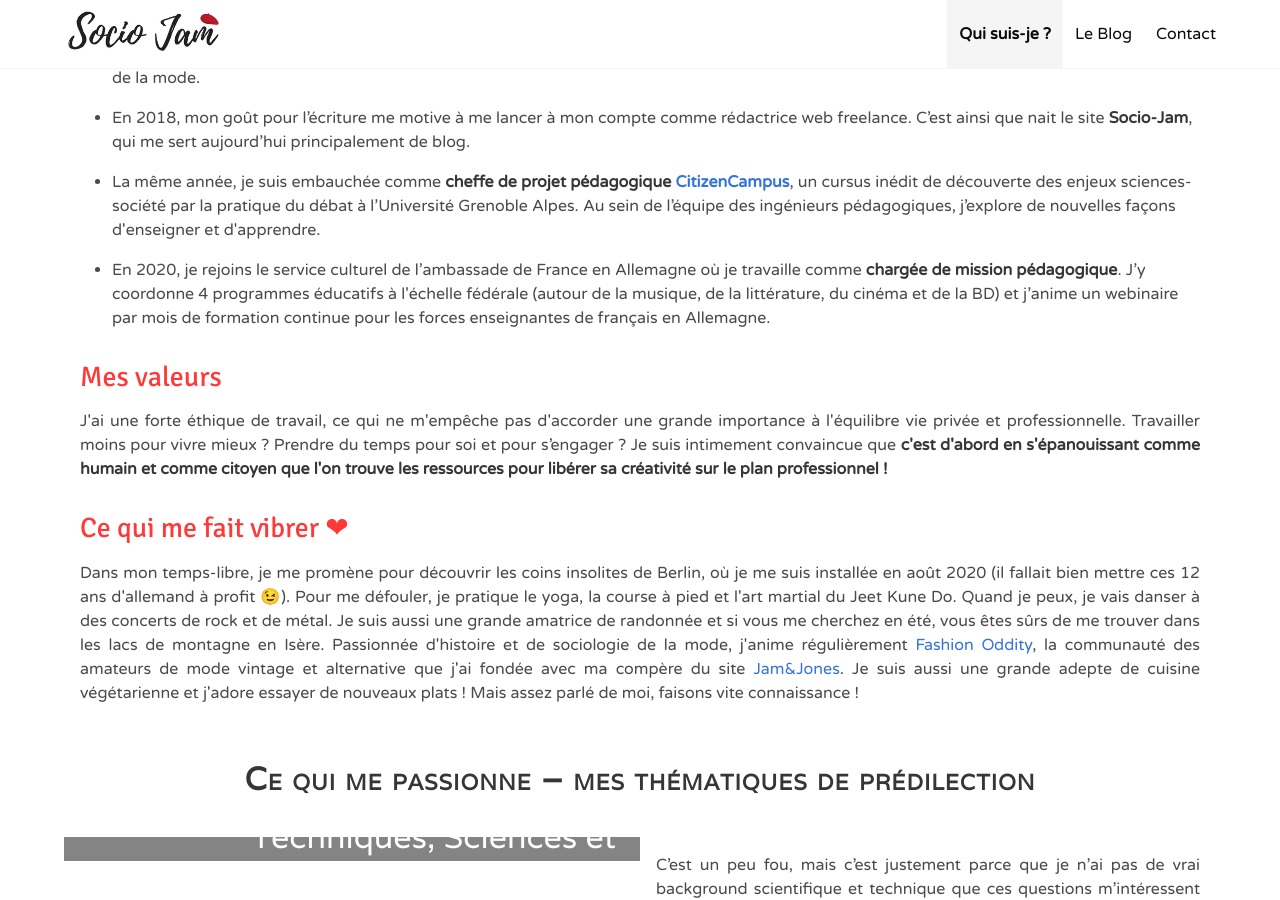
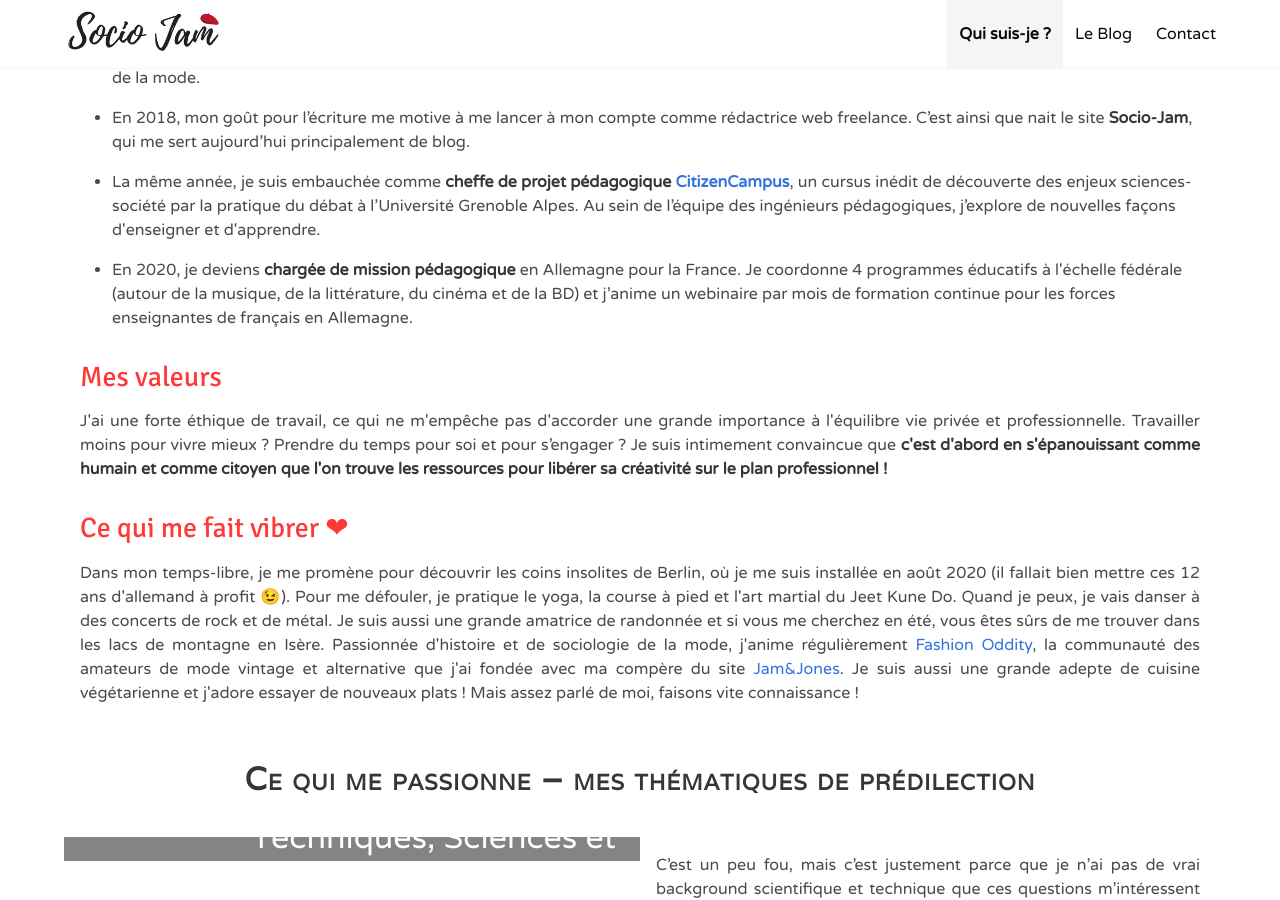
Before and after one commit to marguerite-p/marguerite-p.github.io, a Jekyll site: the page built from _custom_pages/about.html, in a window 1280 px wide and 900 px high, scrolled down 1465 px. Built offline with Jekyll 4.4.1, drawn with Linux system fonts in a browser that asks for light colours; a style sheet for code colours, icons or effects is not loaded.

Commit message:
enlevé mention ambassade

```diff
--- a/_custom_pages/about.html
+++ b/_custom_pages/about.html
@@ -63,8 +63,7 @@ meta_description: Chargée de projets culturels et pédagogiques, rédactrice et
       cursus inédit de découverte des enjeux sciences-société par la pratique du débat à l’Université Grenoble Alpes. Au
       sein de l’équipe des ingénieurs pédagogiques, j’explore de nouvelles façons d'enseigner et d'apprendre. </li>
 
-    <li>En 2020, je rejoins le service culturel de l’ambassade de France en Allemagne où je travaille comme
-      <strong>chargée de mission pédagogique</strong>. J’y coordonne 4 programmes éducatifs à l'échelle fédérale (autour
+    <li>En 2020, je deviens <strong>chargée de mission pédagogique</strong> en Allemagne pour la France. Je coordonne 4 programmes éducatifs à l'échelle fédérale (autour
       de la musique, de la littérature, du cinéma et de la BD) et j’anime un webinaire par mois de formation continue
       pour
       les forces enseignantes de français en Allemagne.
--- a/index.html
+++ b/index.html
@@ -25,7 +25,7 @@ title: Socio Jam par Marguerite Pometko
       <h2>Bienvenue, moi c’est Marguerite !</h2>
       <p>Je me passionne pour les <strong>relations entre la science et la société</strong>, et tout particulièrement pour les <strong>enjeux du numérique</strong>. Quelle influence nos objets digitaux ont-ils sur notre bien-être, sur notre planète, sur notre façon d’apprendre et de s’informer, sur notre démocratie ? </p>
       <p>Aujourd’hui j’écris, je coordonne des projets, j’organise des rencontres et j’anime des débats d’idées autour de ces thématiques. J’accompagne aussi la création de programmes originaux dans les domaines de la <strong>pédagogie, de la culture et de la communication.</strong></p>
-      <p>Actuellement, je travaille comme <strong>chargée de mission pédagogique</strong> à l’ambassade de France en Allemagne où je coordonne 4 programmes éducatifs fédéraux autour du cinéma, de littérature et de la musique pour l’apprentissage de la langue française.</p>
+      <p>Actuellement, je travaille comme <strong>chargée de mission pédagogique</strong> en Allemagne où je coordonne 4 programmes éducatifs fédéraux autour du cinéma, de littérature et de la musique pour l’apprentissage de la langue française.</p>
       <a class="button is-primary" href="{% link _custom_pages/about.html %}">Me connaître</a>
       <div class="has-text-centered">
         <span>Je suis aussi sur</span>
```
